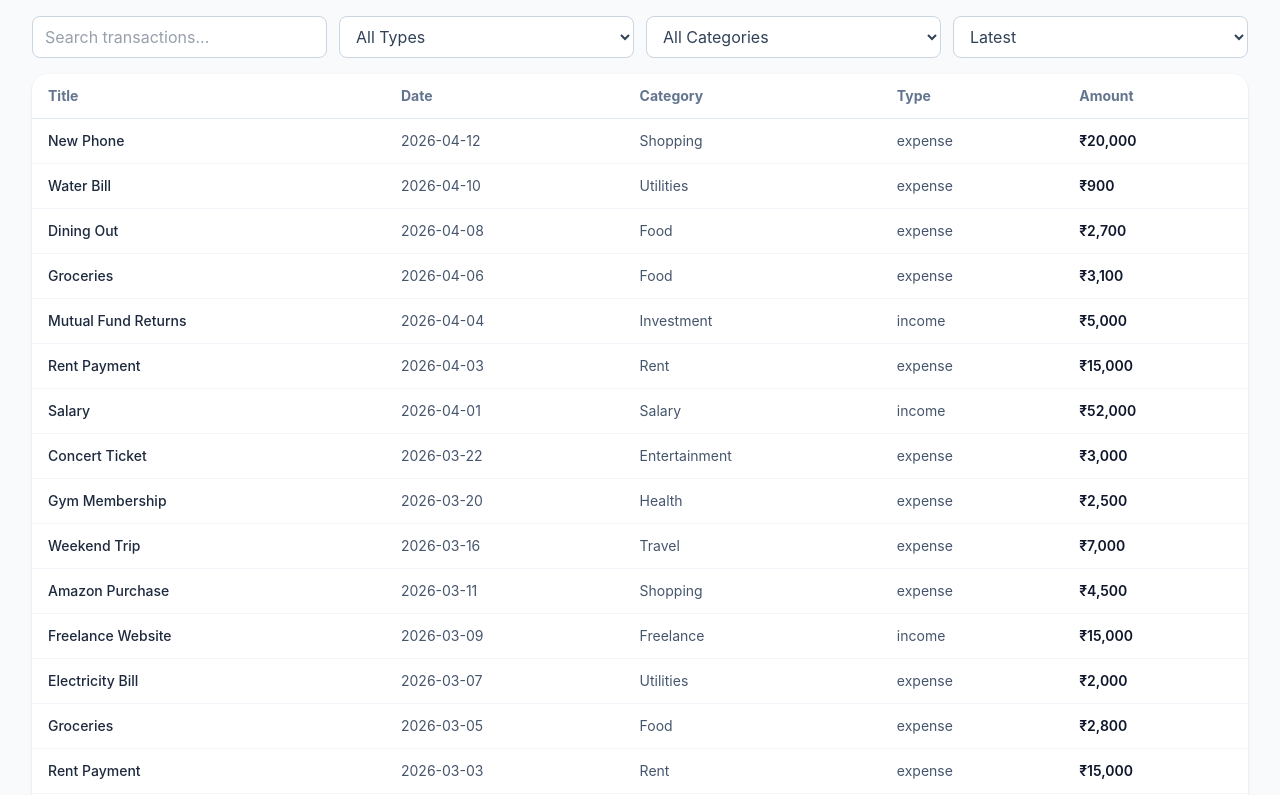
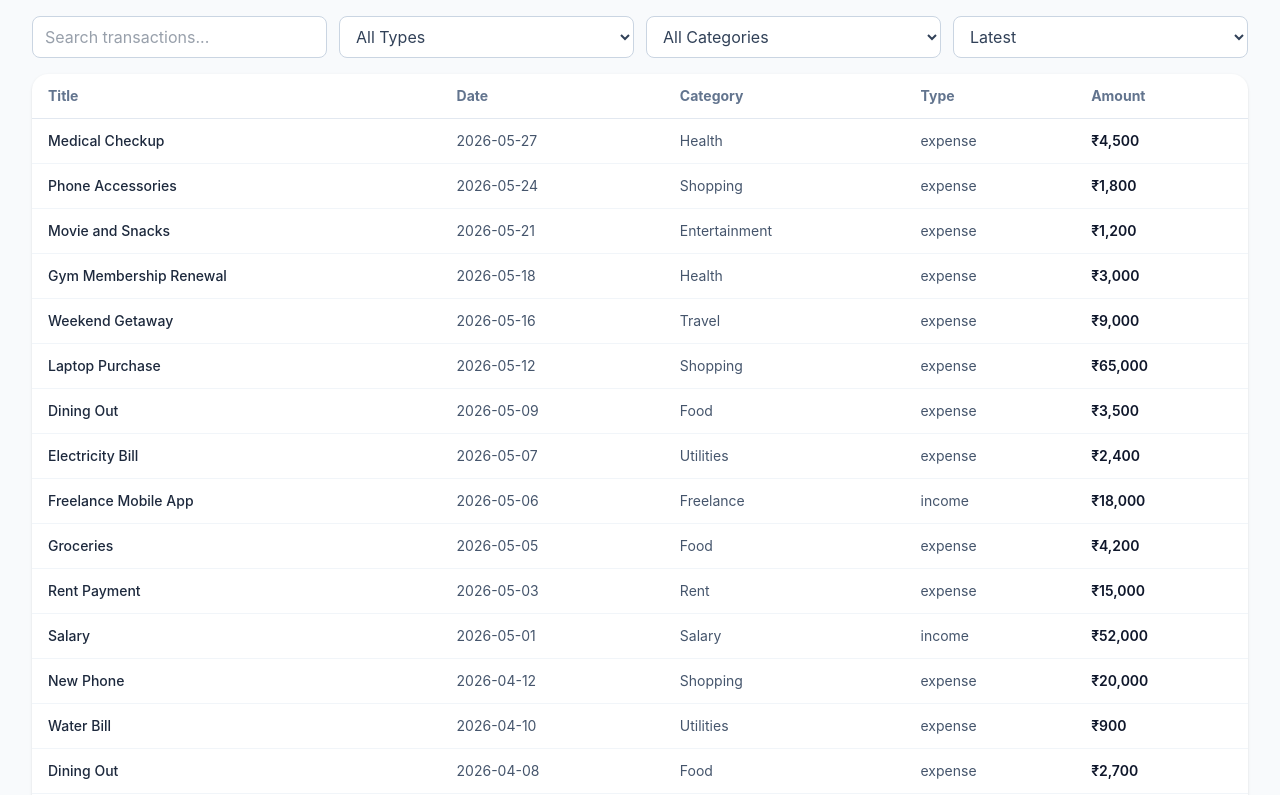
Before and after one commit to vasantharatnam/zorvyn-assignment, a React (Vite) app in the folder finance-dashboard/: page / in a window 1280 px wide. Shown: the part 885-1680 px from the top of the page. Built offline with nearby package versions, Linux system fonts and the light colour scheme.

Commit message:
added more data to test edge cases

```diff
--- a/finance-dashboard/src/data/initialTransactions.js
+++ b/finance-dashboard/src/data/initialTransactions.js
@@ -245,4 +245,100 @@ export const initialTransactions = [
     type: "expense",
     date: "2026-04-12",
   },
+  {
+  id: 31,
+  title: "Salary",
+  amount: 52000,
+  category: "Salary",
+  type: "income",
+  date: "2026-05-01",
+},
+{
+  id: 32,
+  title: "Freelance Mobile App",
+  amount: 18000,
+  category: "Freelance",
+  type: "income",
+  date: "2026-05-06",
+},
+{
+  id: 33,
+  title: "Rent Payment",
+  amount: 15000,
+  category: "Rent",
+  type: "expense",
+  date: "2026-05-03",
+},
+{
+  id: 34,
+  title: "Groceries",
+  amount: 4200,
+  category: "Food",
+  type: "expense",
+  date: "2026-05-05",
+},
+{
+  id: 35,
+  title: "Electricity Bill",
+  amount: 2400,
+  category: "Utilities",
+  type: "expense",
+  date: "2026-05-07",
+},
+{
+  id: 36,
+  title: "Dining Out",
+  amount: 3500,
+  category: "Food",
+  type: "expense",
+  date: "2026-05-09",
+},
+{
+  id: 37,
+  title: "Laptop Purchase",
+  amount: 65000,
+  category: "Shopping",
+  type: "expense",
+  date: "2026-05-12",
+},
+{
+  id: 38,
+  title: "Weekend Getaway",
+  amount: 9000,
+  category: "Travel",
+  type: "expense",
+  date: "2026-05-16",
+},
+{
+  id: 39,
+  title: "Gym Membership Renewal",
+  amount: 3000,
+  category: "Health",
+  type: "expense",
+  date: "2026-05-18",
+},
+{
+  id: 40,
+  title: "Movie and Snacks",
+  amount: 1200,
+  category: "Entertainment",
+  type: "expense",
+  date: "2026-05-21",
+},
+{
+  id: 41,
+  title: "Phone Accessories",
+  amount: 1800,
+  category: "Shopping",
+  type: "expense",
+  date: "2026-05-24",
+},
+{
+  id: 42,
+  title: "Medical Checkup",
+  amount: 4500,
+  category: "Health",
+  type: "expense",
+  date: "2026-05-27",
+}
 ]
```
